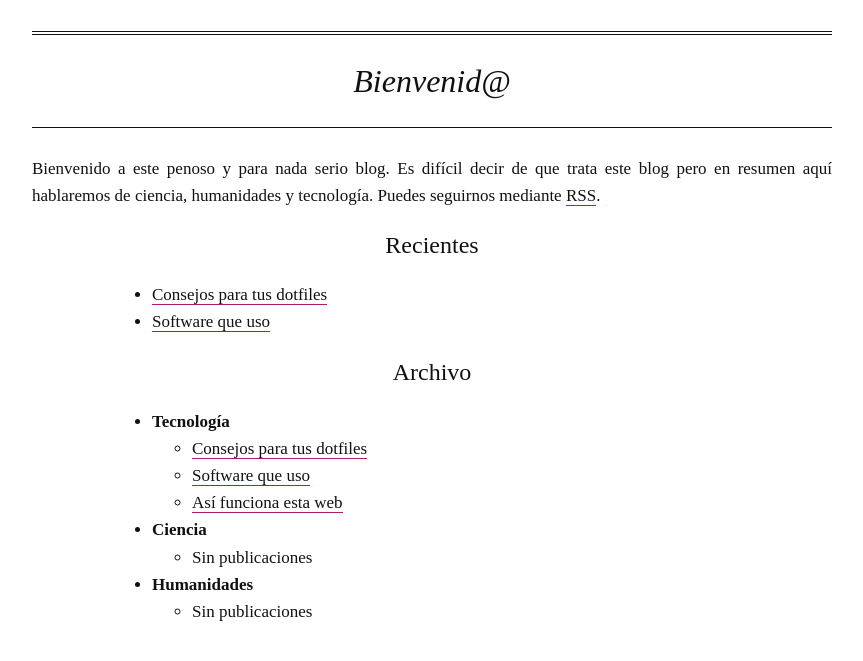
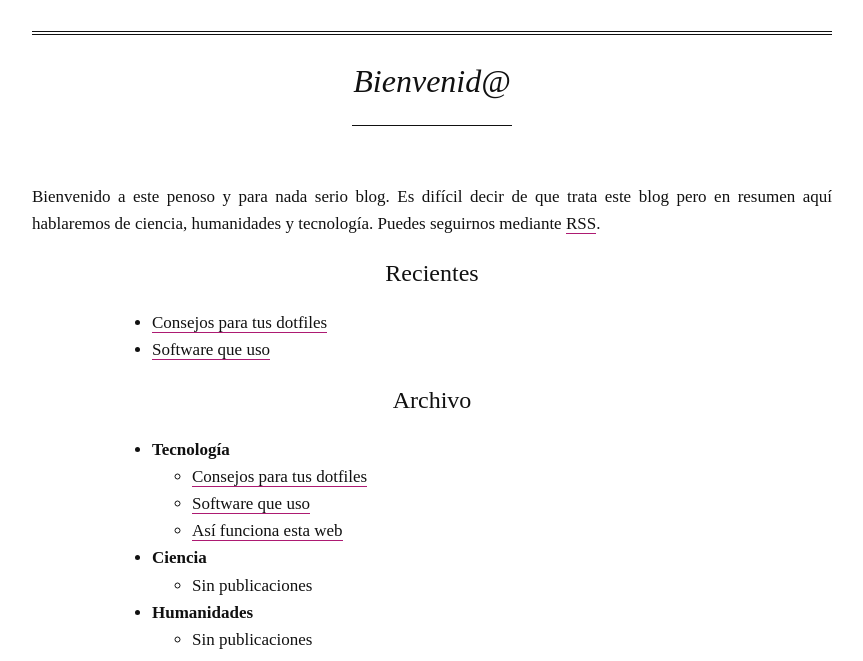
Before and after one commit to Alanxyz/niceshit, a plain HTML site: page web/index.html in a window 1280 px wide. Shown: the part 165-826 px from the top of the page, without its empty margins (208-1071 px from the left). Before the commit the page ends 800 px from the top, so only its background shows below. Drawn offline with Linux system fonts and the light colour scheme.

Commit message:
titulos mejorados

```diff
--- a/web/styles/main.css
+++ b/web/styles/main.css
@@ -45,8 +45,15 @@ h2 {
   font-size: 2rem;
   font-style: italic;
   border-top: 4px double var(--main-fg);
+  padding: 30px 10px;
+}
+
+h2::after {
+  display: block;
+  content: "";
   border-bottom: 1px solid var(--main-fg);
-  padding: 30px 10px;
+  margin: 1.75rem auto 0 auto;
+  max-width: 5em;
 }
 
 h3 {
```
